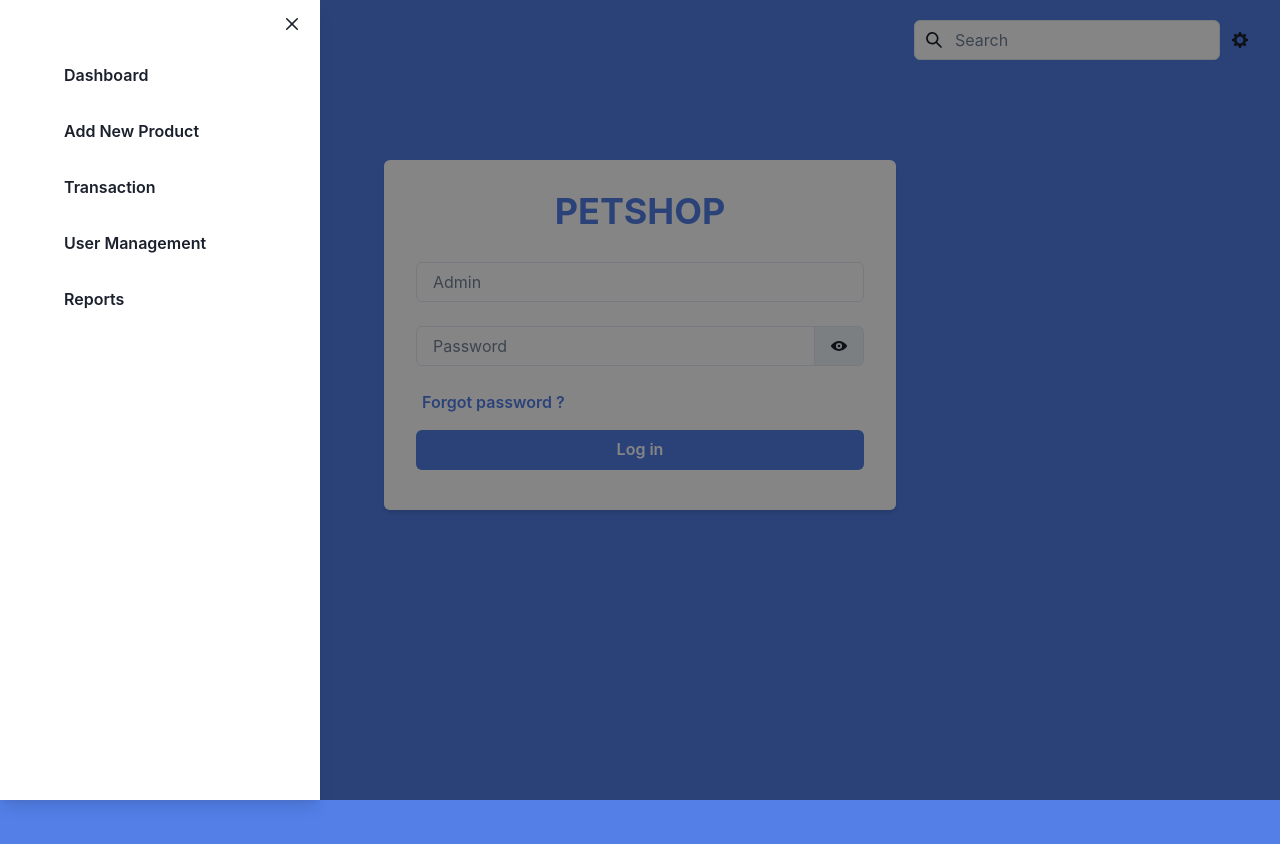
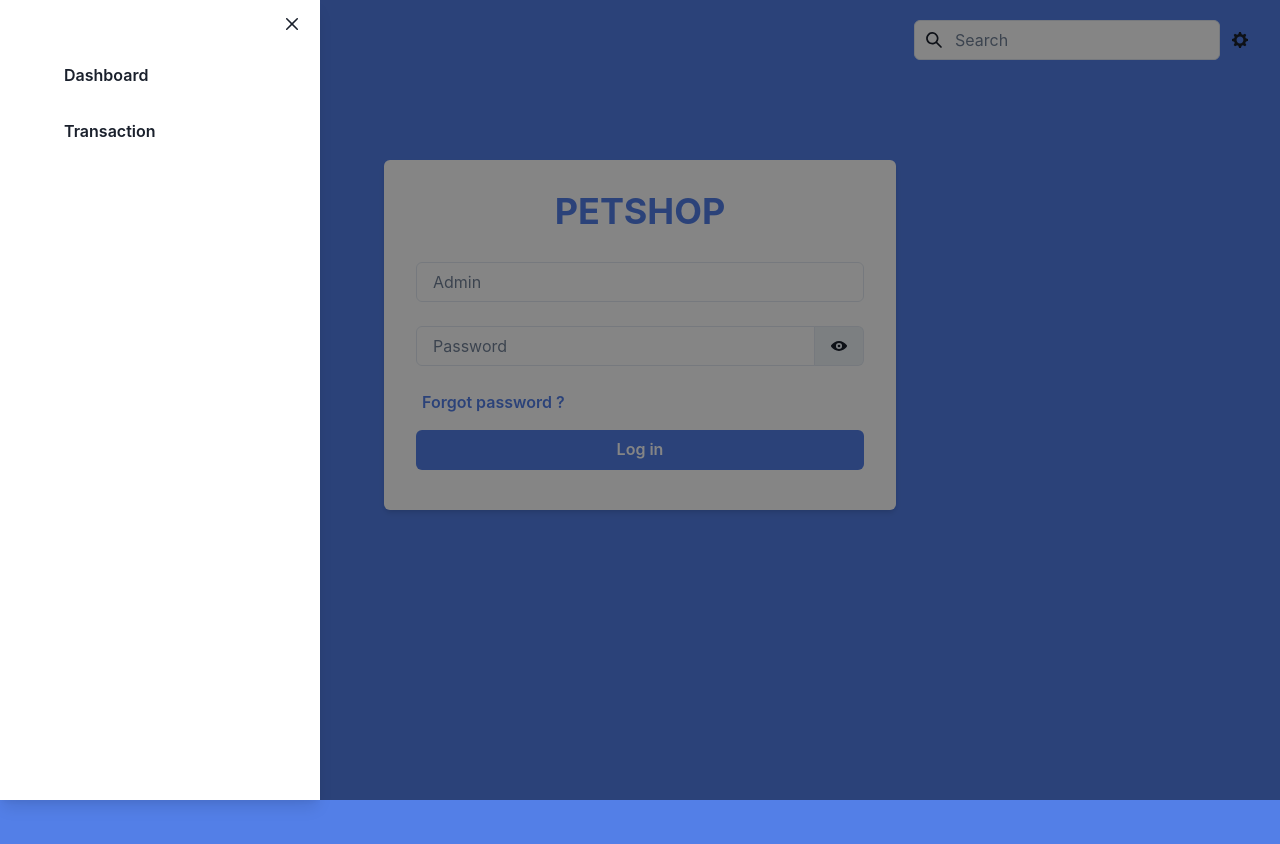
Before and after one commit to Abdi-01/pos-petshop-fe, a React (Create React App) app: page / in a window 1280 px wide. Both pictures are taken after a click on the button 40 px from the left and 40 px from the top of the page. Shown: the top 844 px of the page. Built offline with nearby package versions, Linux system fonts and the light colour scheme.

Commit message:
cashier cannot access all admin pages

```diff
--- a/src/App.js
+++ b/src/App.js
@@ -7,13 +7,16 @@ import LandingPage from './Pages/Landing';
 import AddProductPage from './Components/AddProduct';
 import { API_URL } from './helper';
 import axios from 'axios';
-import { useDispatch } from 'react-redux';
+import { useDispatch, useSelector } from 'react-redux';
 import { loginAction } from './Reducers/data';
 import React from 'react';
 import AddNewUser from './Components/AddNewUser';
+import PageNotFound from './Pages/PageNotFound';
 
 function App() {
 
+
+  const role_id = useSelector((state) => state.dataReducer.role_id);
   const dispatch = useDispatch();
   const keepLogin = async () => {
     try {
@@ -41,11 +44,22 @@ function App() {
     <div>
       <Navbar />
       <Routes>
-        <Route path='/user' element={<User />} />
-        <Route path='/addnewuser' element={<AddNewUser />} />
-        <Route path='/' element={<LoginPage />} />
-        <Route path='/landing' element={<LandingPage />} />
-        <Route path='/addproduct' element={<AddProductPage />} />
+        {
+          role_id == 1 ? <>
+            <Route path='/user' element={<User />} />
+            <Route path='/addnewuser' element={<AddNewUser />} />
+            <Route path='/' element={<LoginPage />} />
+            <Route path='/landing' element={<LandingPage />} />
+            <Route path='/addproduct' element={<AddProductPage />} />
+            <Route path='*' element={<PageNotFound />} />
+          </> : <>
+            <Route path='/landing' element={<LandingPage />} />
+            <Route path='/addproduct' element={<AddProductPage />} />
+            <Route path='*' element={<PageNotFound />} />
+            <Route path='/' element={<LoginPage />} />
+          </>
+        }
+
       </Routes>
     </div>
   );
--- a/src/Components/Navbar.jsx
+++ b/src/Components/Navbar.jsx
@@ -10,11 +10,11 @@ import { logoutAction } from '../Reducers/data';
 function Navbar(props) {
 
     const username = useSelector((state) => state.dataReducer.username);
-    console.log("username dari redux :", useSelector((state) => state.dataReducer));
+    const role_id = useSelector((state) => state.dataReducer.role_id);
+    console.log(`ini role_id useselector`, role_id);
 
     const dispatch = useDispatch();
     const navigate = useNavigate();
-
 
     const [isOpen, setIsOpen] = useState(false);
     const handleOpen = () => {
@@ -35,25 +35,35 @@ function Navbar(props) {
                             <DrawerBody>
                                 <DrawerBody mt='10'>
                                     <Link to="/landing">
-                                        <Button variant='ghost'>Dashboard </Button>
+                                        <Button onClick={handleClose} variant='ghost'>Dashboard </Button>
                                     </Link>
                                 </DrawerBody>
+                                {
+                                    role_id == 1 ? <DrawerBody>
+                                        <Link to='/addproduct'>
+                                            <Button  onClick={handleClose} variant='ghost'> Add New Product</Button>
+                                        </Link>
+                                    </DrawerBody> : null
+                                }
+
                                 <DrawerBody>
-                                    <Link to='/addproduct'>
-                                        <Button variant='ghost'> Add New Product</Button>
-                                    </Link>
+                                    <Button  onClick={handleClose} variant='ghost'> Transaction </Button>
                                 </DrawerBody>
-                                <DrawerBody>
-                                    <Button variant='ghost'> Transaction </Button>
-                                </DrawerBody>
-                                <DrawerBody>
-                                    <Link to='/user'>
-                                        <Button variant='ghost'> User Management </Button>
-                                    </Link>
-                                </DrawerBody>
-                                <DrawerBody>
-                                    <Button variant='ghost'> Reports </Button>
-                                </DrawerBody>
+
+                                {
+                                    role_id == 1 ? <DrawerBody>
+                                        <Link to='/user'>
+                                            <Button  onClick={handleClose} variant='ghost'> User Management </Button>
+                                        </Link>
+                                    </DrawerBody> : null
+                                }
+
+                                {
+                                    role_id == 1 ? <DrawerBody>
+                                        <Button  onClick={handleClose} variant='ghost'> Reports </Button>
+                                    </DrawerBody> : null
+                                }
+
                             </DrawerBody>
                         </DrawerContent>
                     </DrawerOverlay>
--- /dev/null
+++ b/src/Pages/PageNotFound.jsx
@@ -0,0 +1,12 @@
+import { Box, Image } from '@chakra-ui/react';
+import React from 'react';
+import foto from '../Images/404.png'
+
+function PageNotFound() {
+    return (
+        <Image  mx="auto" src={foto} alt="404 not found" />
+
+    );
+}
+
+export default PageNotFound;
```
Also changed, not shown: src/Images/404.png (added).
